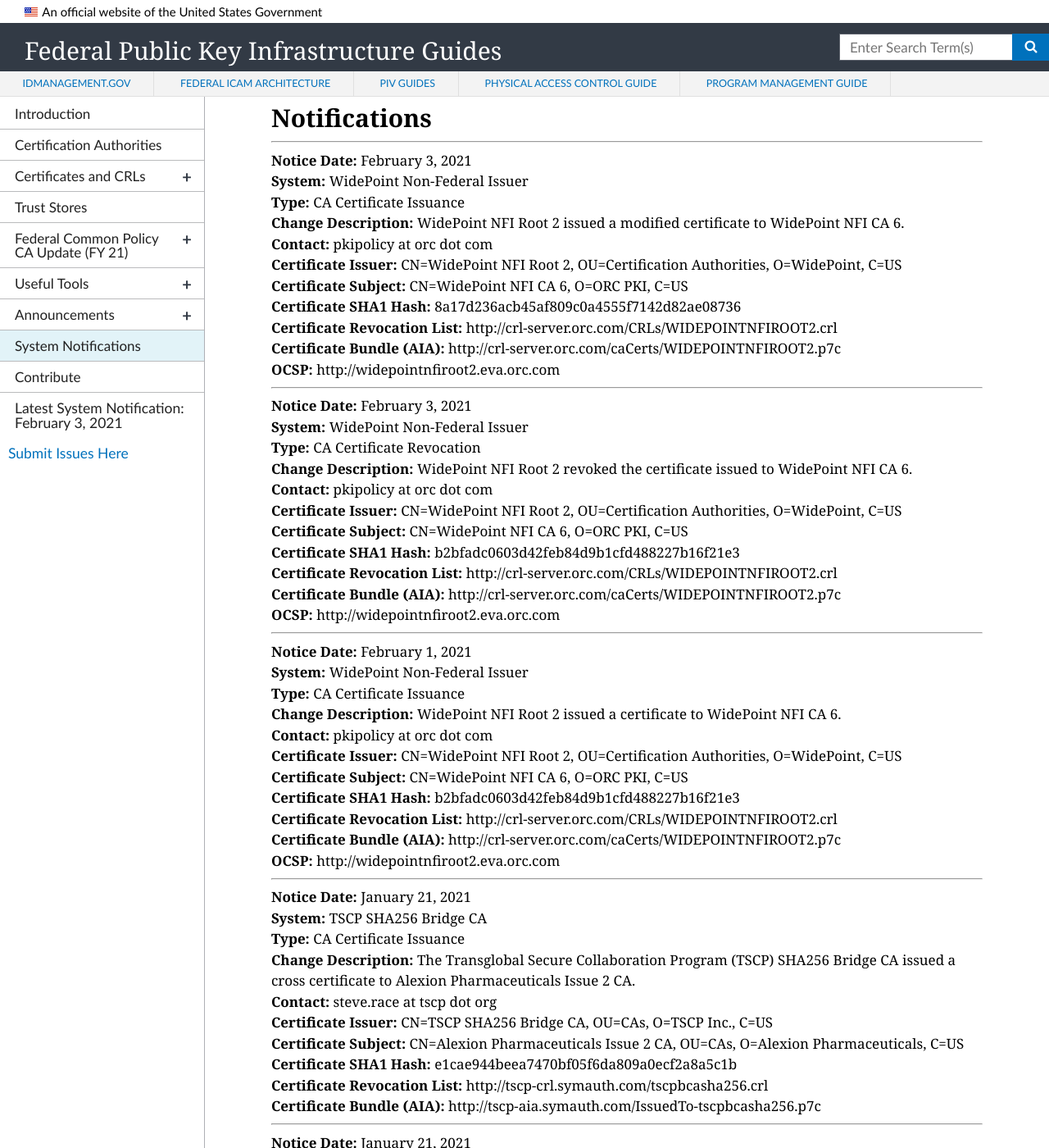
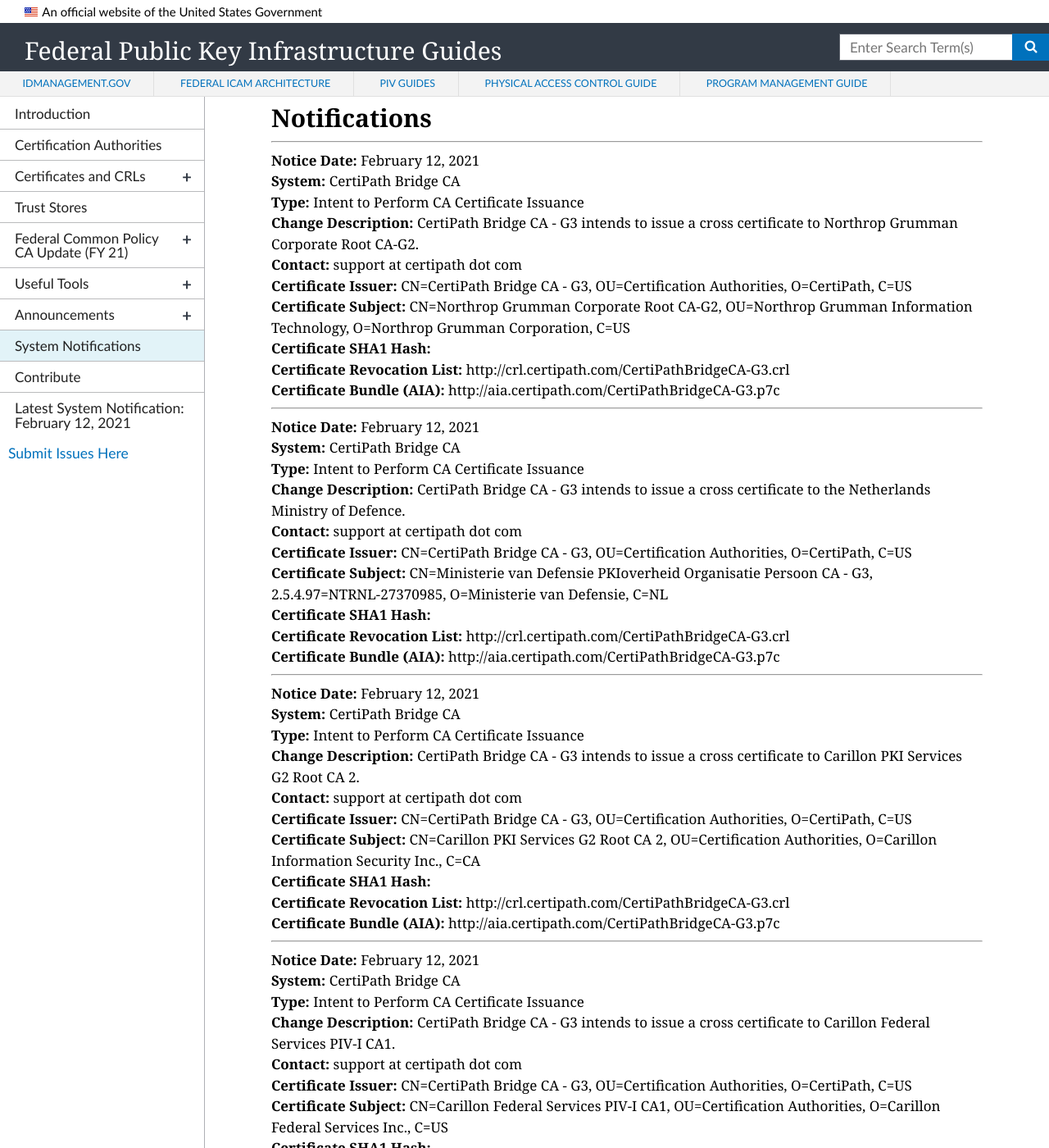
Before and after one commit to GSA/fpki-guides, a Jekyll site: the page built from pages/fpki_notifications.md, in a window 1280 px wide and 1400 px high, scrolled down 739 px. Shown: the whole window at 82% size. Built offline with Jekyll 4.4.1, drawn with Linux system fonts in a browser that asks for light colours; nearby versions of some CDN libraries; some of the changed text lies outside the part shown.

Commit message:
Add files via upload

```diff
--- a/_data/notifications.yml
+++ b/_data/notifications.yml
@@ -3360,6 +3360,62 @@
   sia_uri:
   ocsp_uri: http://widepointnfiroot2.eva.orc.com
 
+- notice_date: February 12, 2021
+  change_type: Intent to Perform CA Certificate Issuance
+  start_datetime:
+  system: CertiPath Bridge CA
+  change_description: CertiPath Bridge CA - G3 intends to issue a cross certificate to Carillon Federal Services PIV-I CA1.
+  contact: support at certipath dot com
+  ca_certificate_hash:
+  ca_certificate_issuer: CN=CertiPath Bridge CA - G3, OU=Certification Authorities, O=CertiPath, C=US
+  ca_certificate_subject: CN=Carillon Federal Services PIV-I CA1, OU=Certification Authorities, O=Carillon Federal Services Inc., C=US
+  cdp_uri: http://crl.certipath.com/CertiPathBridgeCA-G3.crl
+  aia_uri: http://aia.certipath.com/CertiPathBridgeCA-G3.p7c
+  sia_uri:
+  ocsp_uri:
+
+- notice_date: February 12, 2021
+  change_type: Intent to Perform CA Certificate Issuance
+  start_datetime:
+  system: CertiPath Bridge CA
+  change_description: CertiPath Bridge CA - G3 intends to issue a cross certificate to Carillon PKI Services G2 Root CA 2.
+  contact: support at certipath dot com
+  ca_certificate_hash:
+  ca_certificate_issuer: CN=CertiPath Bridge CA - G3, OU=Certification Authorities, O=CertiPath, C=US
+  ca_certificate_subject: CN=Carillon PKI Services G2 Root CA 2, OU=Certification Authorities, O=Carillon Information Security Inc., C=CA
+  cdp_uri: http://crl.certipath.com/CertiPathBridgeCA-G3.crl
+  aia_uri: http://aia.certipath.com/CertiPathBridgeCA-G3.p7c
+  sia_uri:
+  ocsp_uri:
+
+- notice_date: February 12, 2021
+  change_type: Intent to Perform CA Certificate Issuance
+  start_datetime:
+  system: CertiPath Bridge CA
+  change_description: CertiPath Bridge CA - G3 intends to issue a cross certificate to the Netherlands Ministry of Defence.
+  contact: support at certipath dot com
+  ca_certificate_hash:
+  ca_certificate_issuer: CN=CertiPath Bridge CA - G3, OU=Certification Authorities, O=CertiPath, C=US
+  ca_certificate_subject: CN=Ministerie van Defensie PKIoverheid Organisatie Persoon CA - G3, 2.5.4.97=NTRNL-27370985, O=Ministerie van Defensie, C=NL
+  cdp_uri: http://crl.certipath.com/CertiPathBridgeCA-G3.crl
+  aia_uri: http://aia.certipath.com/CertiPathBridgeCA-G3.p7c
+  sia_uri:
+  ocsp_uri:
+
+- notice_date: February 12, 2021
+  change_type: Intent to Perform CA Certificate Issuance
+  start_datetime:
+  system: CertiPath Bridge CA
+  change_description: CertiPath Bridge CA - G3 intends to issue a cross certificate to Northrop Grumman Corporate Root CA-G2.
+  contact: support at certipath dot com
+  ca_certificate_hash:
+  ca_certificate_issuer: CN=CertiPath Bridge CA - G3, OU=Certification Authorities, O=CertiPath, C=US
+  ca_certificate_subject: CN=Northrop Grumman Corporate Root CA-G2, OU=Northrop Grumman Information Technology, O=Northrop Grumman Corporation, C=US
+  cdp_uri: http://crl.certipath.com/CertiPathBridgeCA-G3.crl
+  aia_uri: http://aia.certipath.com/CertiPathBridgeCA-G3.p7c
+  sia_uri:
+  ocsp_uri:
+
 #- notice_date:
 #  change_type: CA Certificate Issuance
 #  start_datetime:
```
